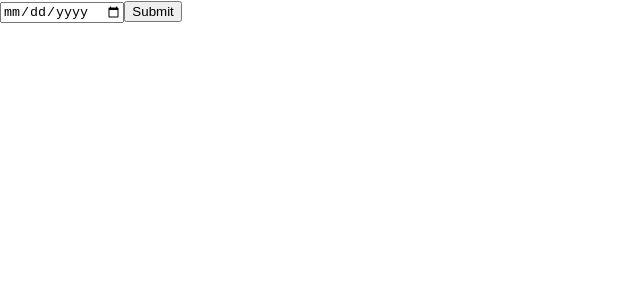
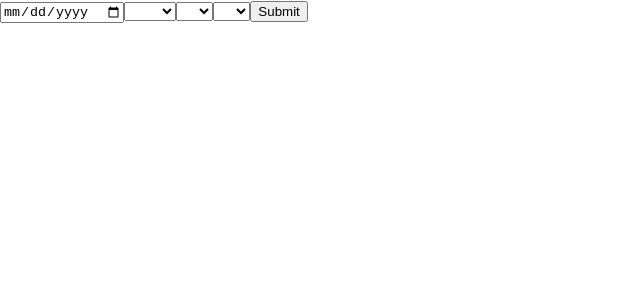
Before and after one commit to whitphx/react-ymd-date-select, a React (Vite) app: page / in a window 1280 px wide. Shown: the top 300 px of the page, without its empty margins (0-640 px from the left). Built offline with nearby package versions, Linux system fonts and the light colour scheme.

Commit message:
Create dropdowns

```diff
--- a/src/DateSelect/index.tsx
+++ b/src/DateSelect/index.tsx
@@ -1,7 +1,93 @@
-import React, { useState, useCallback } from "react";
+import React, { useState, useCallback, useReducer, useEffect } from "react";
+import { range } from "./range";
+import { compileDateString } from "./date-string";
 
 type HTMLInputProps = React.InputHTMLAttributes<HTMLInputElement>;
 interface DateSelectProps extends HTMLInputProps {}
+
+const yearLabels = range(1960, 2000).map((i) => i.toString()); // TODO: Be configurable
+const monthLabels = range(1, 12).map((i) => i.toString());
+const dayLabels = range(1, 31).map((i) => i.toString());
+
+interface DateSelectState {
+  yearValue: string; // It's of type string because it's <select />'s value.
+  monthValue: string; // It's of type string because it's <select />'s value.
+  dayValue: string; // It's of type string because it's <select />'s value.
+  dateString: string | null;
+}
+
+interface DateSelectActionBase {
+  type: string;
+}
+interface SetYearAction extends DateSelectActionBase {
+  type: "SET_YEAR";
+  year: string;
+}
+interface SetMonthAction extends DateSelectActionBase {
+  type: "SET_MONTH";
+  month: string;
+}
+interface SetDayAction extends DateSelectActionBase {
+  type: "SET_DAY";
+  day: string;
+}
+type DateSelectAction = SetYearAction | SetMonthAction | SetDayAction;
+const dateSelectReducer: React.Reducer<DateSelectState, DateSelectAction> = (
+  state,
+  action
+) => {
+  let yearValue: string, monthValue: string, dayValue: string;
+  switch (action.type) {
+    case "SET_YEAR": {
+      yearValue = action.year;
+      monthValue = state.monthValue;
+      dayValue = state.dayValue;
+      break;
+    }
+    case "SET_MONTH": {
+      yearValue = state.yearValue;
+      monthValue = action.month;
+      dayValue = state.dayValue;
+      break;
+    }
+    case "SET_DAY": {
+      yearValue = state.yearValue;
+      monthValue = state.monthValue;
+      dayValue = action.day;
+      break;
+    }
+  }
+
+  return {
+    yearValue,
+    monthValue,
+    dayValue,
+    dateString: compileDateString(
+      parseInt(yearValue),
+      parseInt(monthValue),
+      parseInt(dayValue)
+    ),
+  };
+};
+
+const useDateSelect = () => {
+  const [state, dispatch] = useReducer(dateSelectReducer, {
+    yearValue: "",
+    monthValue: "",
+    dayValue: "",
+    dateString: null,
+  });
+
+  return {
+    state,
+    handleYearChange: (e: React.ChangeEvent<HTMLSelectElement>) =>
+      dispatch({ type: "SET_YEAR", year: e.target.value }),
+    handleMonthChange: (e: React.ChangeEvent<HTMLSelectElement>) =>
+      dispatch({ type: "SET_MONTH", month: e.target.value }),
+    handleDayChange: (e: React.ChangeEvent<HTMLSelectElement>) =>
+      dispatch({ type: "SET_DAY", day: e.target.value }),
+  };
+};
 
 const DateSelect = React.forwardRef<HTMLInputElement, DateSelectProps>(
   (props, ref) => {
@@ -19,7 +105,21 @@ const DateSelect = React.forwardRef<HTMLInputElement, DateSelectProps>(
       [onChange]
     );
 
+    const {
+      state: dateState,
+      handleYearChange,
+      handleMonthChange,
+      handleDayChange,
+    } = useDateSelect();
+
+    useEffect(() => {
+      if (dateState.dateString !== value) {
+        console.log("Set", dateState.dateString);
+      }
+    }, [dateState.dateString, value]);
+
     return (
+      <>
         <input
           type="date"
           ref={ref}
@@ -27,6 +127,32 @@ const DateSelect = React.forwardRef<HTMLInputElement, DateSelectProps>(
           value={value}
           onChange={handleChange}
         />
+
+        <select value={dateState.yearValue} onChange={handleYearChange}>
+          <option value="" disabled></option>
+          {yearLabels.map((yearLabel) => (
+            <option key={yearLabel} value={yearLabel}>
+              {yearLabel}
+            </option>
+          ))}
+        </select>
+        <select value={dateState.monthValue} onChange={handleMonthChange}>
+          <option value="" disabled></option>
+          {monthLabels.map((monthLabel) => (
+            <option key={monthLabel} value={monthLabel}>
+              {monthLabel}
+            </option>
+          ))}
+        </select>
+        <select value={dateState.dayValue} onChange={handleDayChange}>
+          <option value="" disabled></option>
+          {dayLabels.map((dayLabel) => (
+            <option key={dayLabel} value={dayLabel}>
+              {dayLabel}
+            </option>
+          ))}
+        </select>
+      </>
     );
   }
 );
```
Lines whose indentation alone changed are shown as unchanged.
